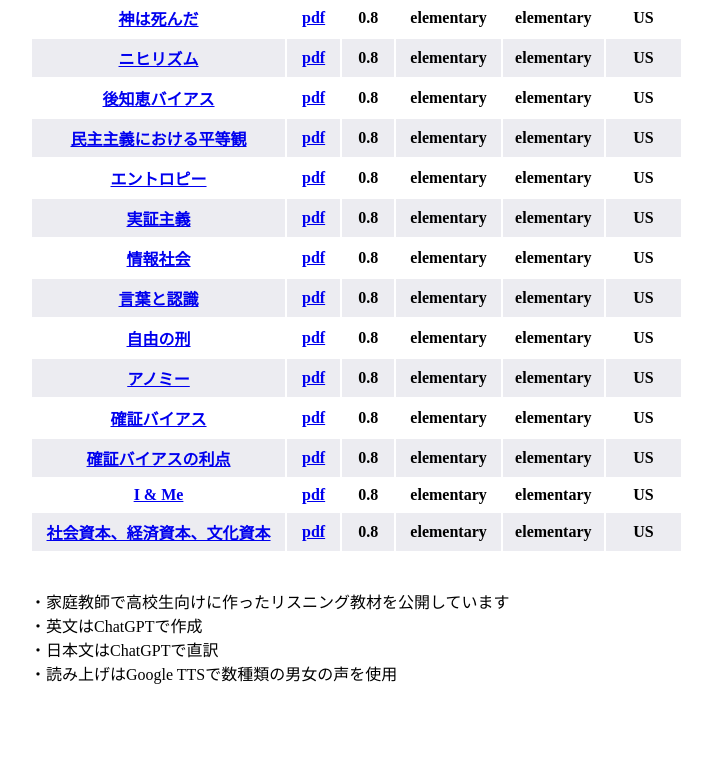
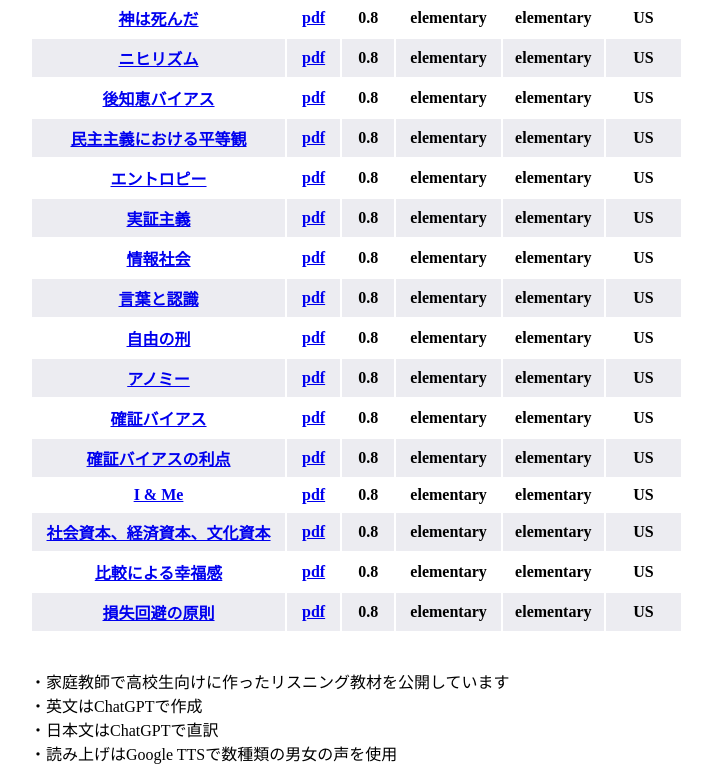
Before and after one commit to watingforreboot/listeningmaterials, a plain HTML site: page index.html in a window 1280 px wide. Shown: the part 605-1386 px from the top of the page, without its empty margins (18-730 px from the left). Before the commit the page ends 1306 px from the top, so only its background shows below. Drawn offline with Linux system fonts and the light colour scheme.

Commit message:
Add files via upload

```diff
--- a/index.html
+++ b/index.html
@@ -247,6 +247,22 @@
                     <th>elementary</th>
                     <th>US</th>
                 </tr>
+                <tr>
+                    <th><a href="0203relativehappiness.htm">比較による幸福感</a></th>
+                    <th><a href="0203relativehappiness.pdf">pdf</a></th>
+                    <th>0.8</th>
+                    <th>elementary</th>
+                    <th>elementary</th>
+                    <th>US</th>
+                </tr>
+                <tr>
+                    <th><a href="0203lossaversion.htm">損失回避の原則</a></th>
+                    <th><a href="0203lossaversion.pdf">pdf</a></th>
+                    <th>0.8</th>
+                    <th>elementary</th>
+                    <th>elementary</th>
+                    <th>US</th>
+                </tr>
             </table>
             <BR><BR>
             ・家庭教師で高校生向けに作ったリスニング教材を公開しています<BR>
```
Also changed, not shown: 0203lossaversion.htm (added, +20 -0 lines), 0203relativehappiness.htm (added, +20 -0 lines), 4 other files.
